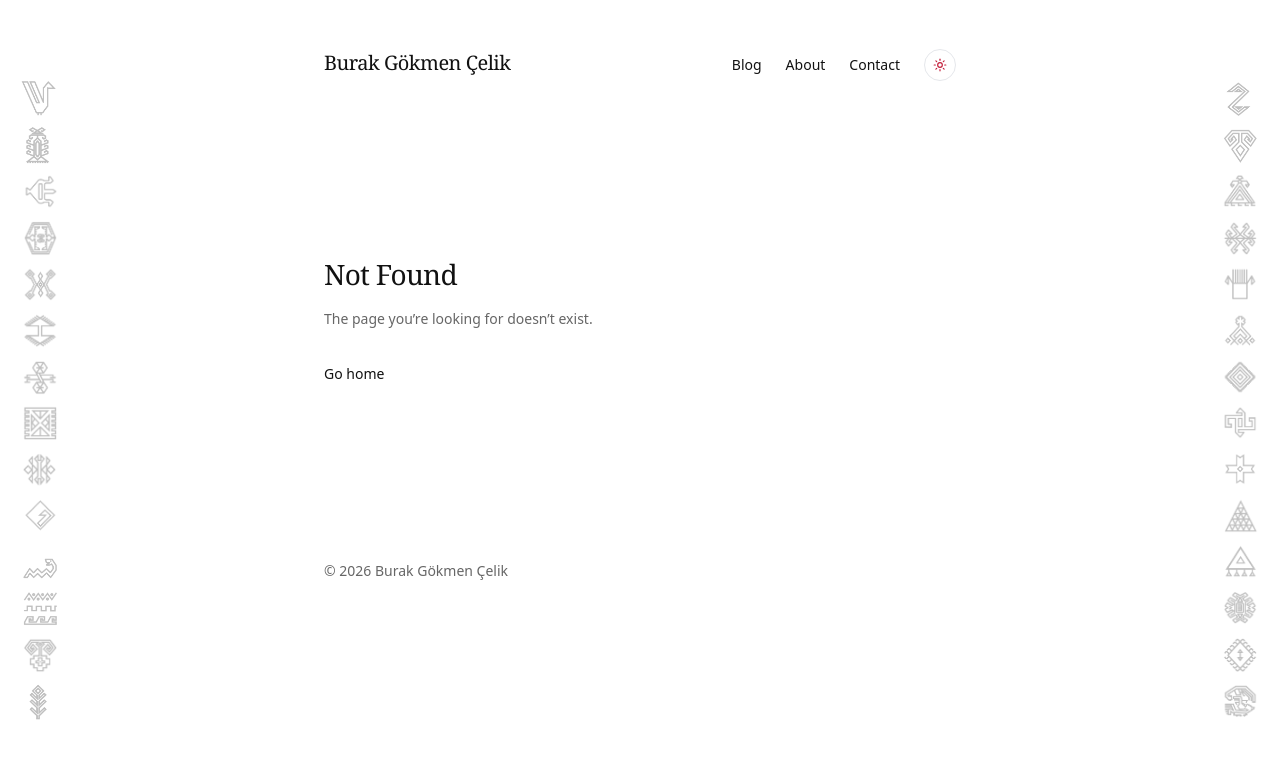
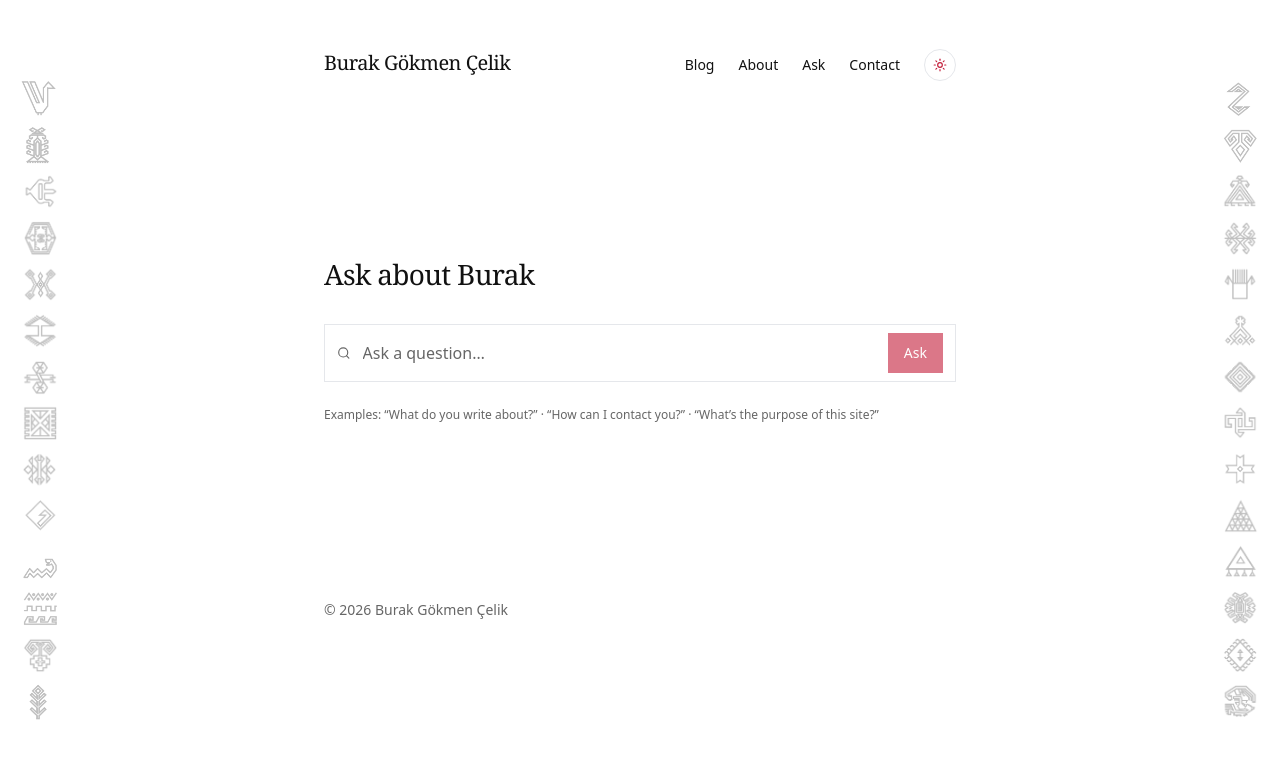
Before and after one commit to gokmency/blog, a Next.js app: page /ask in a window 1280 px wide. Before the commit this address had no page. Shown: the top 758 px of the page. Built offline with nearby package versions, Linux system fonts and the light colour scheme.

Commit message:
Add /ask page with Gemini chatbot

```diff
--- /dev/null
+++ b/app/api/ask/route.ts
@@ -0,0 +1,88 @@
+import { NextResponse } from "next/server";
+import { BURAK_PROFILE } from "@/lib/ai/profile";
+
+// Very small in-memory rate limiter (best-effort on serverless).
+const buckets = new Map<string, { count: number; resetAt: number }>();
+
+function rateLimit(key: string, limit: number, windowMs: number) {
+  const now = Date.now();
+  const b = buckets.get(key);
+  if (!b || now > b.resetAt) {
+    buckets.set(key, { count: 1, resetAt: now + windowMs });
+    return { ok: true, remaining: limit - 1 };
+  }
+  if (b.count >= limit) return { ok: false, remaining: 0 };
+  b.count += 1;
+  return { ok: true, remaining: limit - b.count };
+}
+
+function extractText(data: unknown): string {
+  try {
+    const obj = data as any;
+    const parts = obj?.candidates?.[0]?.content?.parts;
+    if (Array.isArray(parts)) {
+      return parts.map((p) => (typeof p?.text === "string" ? p.text : "")).join("").trim();
+    }
+  } catch {}
+  return "";
+}
+
+export async function POST(req: Request) {
+  try {
+    const ip =
+      req.headers.get("x-forwarded-for")?.split(",")[0]?.trim() ||
+      req.headers.get("x-real-ip") ||
+      "unknown";
+
+    const rl = rateLimit(ip, 12, 60_000); // 12 req / minute / IP
+    if (!rl.ok) {
+      return NextResponse.json({ ok: false, error: "RATE_LIMITED" }, { status: 429 });
+    }
+
+    const body = (await req.json()) as { question?: unknown };
+    const question = typeof body.question === "string" ? body.question.trim() : "";
+
+    if (!question || question.length < 2 || question.length > 500) {
+      return NextResponse.json({ ok: false, error: "INVALID_QUESTION" }, { status: 400 });
+    }
+
+    const apiKey = process.env.GOOGLE_API_KEY;
+    if (!apiKey) {
+      return NextResponse.json({ ok: false, error: "NOT_CONFIGURED" }, { status: 500 });
+    }
+
+    const prompt = `${BURAK_PROFILE}\n\nUser question:\n${question}\n\nAnswer:`;
+
+    const res = await fetch(
+      "https://generativelanguage.googleapis.com/v1beta/models/gemini-2.0-flash:generateContent",
+      {
+        method: "POST",
+        headers: {
+          "Content-Type": "application/json",
+          "X-goog-api-key": apiKey,
+        },
+        body: JSON.stringify({
+          contents: [{ parts: [{ text: prompt }] }],
+          generationConfig: {
+            temperature: 0.2,
+            maxOutputTokens: 250,
+          },
+        }),
+      },
+    );
+
+    const json = await res.json().catch(() => ({}));
+    if (!res.ok) {
+      return NextResponse.json(
+        { ok: false, error: "GEMINI_FAILED", status: res.status },
+        { status: 502 },
+      );
+    }
+
+    const answer = extractText(json) || "I don't know based on what I have.";
+    return NextResponse.json({ ok: true, answer });
+  } catch (e) {
+    const message = e instanceof Error ? e.message : "Unknown error";
+    return NextResponse.json({ ok: false, error: "FAILED", message }, { status: 500 });
+  }
+}
--- /dev/null
+++ b/app/ask/page.tsx
@@ -0,0 +1,72 @@
+"use client";
+
+import { useState } from "react";
+import { Search } from "lucide-react";
+
+export default function AskPage() {
+  const [question, setQuestion] = useState("");
+  const [answer, setAnswer] = useState<string>("");
+  const [status, setStatus] = useState<"idle" | "loading" | "error">("idle");
+
+  const ask = async () => {
+    const q = question.trim();
+    if (!q) return;
+    setStatus("loading");
+    setAnswer("");
+    try {
+      const res = await fetch("/api/ask", {
+        method: "POST",
+        headers: { "content-type": "application/json" },
+        body: JSON.stringify({ question: q }),
+      });
+      const json = (await res.json()) as { ok: boolean; answer?: string };
+      if (!res.ok || !json.ok) throw new Error("FAILED");
+      setAnswer(json.answer || "");
+      setStatus("idle");
+    } catch {
+      setStatus("error");
+      setAnswer("Could not answer right now.");
+    }
+  };
+
+  return (
+    <section className="py-16">
+      <div className="mx-auto w-full max-w-[680px]">
+        <h1 className="mb-8 font-serif text-[28px] leading-tight tracking-tight text-[var(--foreground)]">
+          Ask about Burak
+        </h1>
+
+        <div className="flex items-center gap-3 border border-[var(--line)] bg-transparent px-3 py-2">
+          <Search size={16} className="text-[var(--muted)]" />
+          <input
+            value={question}
+            onChange={(e) => setQuestion(e.target.value)}
+            onKeyDown={(e) => {
+              if (e.key === "Enter") void ask();
+            }}
+            placeholder="Ask a question…"
+            className="h-10 w-full bg-transparent font-sans text-[16px] text-[var(--foreground)] outline-none placeholder:text-[var(--muted)]"
+          />
+          <button
+            type="button"
+            onClick={() => void ask()}
+            disabled={status === "loading" || !question.trim()}
+            className="h-10 shrink-0 rounded-none bg-[var(--accent)] px-4 font-sans text-[14px] text-white hover:bg-[var(--accent-dark)] disabled:opacity-60"
+          >
+            {status === "loading" ? "…" : "Ask"}
+          </button>
+        </div>
+
+        <div className="mt-6 font-sans text-[12px] text-[var(--muted)]">
+          Examples: “What do you write about?” · “How can I contact you?” · “What’s the purpose of this site?”
+        </div>
+
+        {answer ? (
+          <div className="mt-10 font-serif text-[18px] leading-[1.85] text-[var(--foreground)]">
+            {answer}
+          </div>
+        ) : null}
+      </div>
+    </section>
+  );
+}
--- a/components/Header.tsx
+++ b/components/Header.tsx
@@ -26,6 +26,9 @@ export function Header() {
         <Link href="/about" className="hover:text-[var(--accent)] hover:underline decoration-[var(--accent)] underline-offset-4">
           About
         </Link>
+        <Link href="/ask" className="hover:text-[var(--accent)] hover:underline decoration-[var(--accent)] underline-offset-4">
+          Ask
+        </Link>
         <button
           type="button"
           onClick={() => setContactOpen(true)}
--- /dev/null
+++ b/lib/ai/profile.ts
@@ -0,0 +1,12 @@
+export const BURAK_PROFILE = `
+Name: Burak Gökmen Çelik
+
+What to answer:
+- Only answer questions about Burak using this profile and the About text below.
+- If the question asks for something not present here, say you don't know and suggest what to ask instead.
+- Keep answers concise and factual. No invention.
+
+About (site copy):
+- I write about building, thinking, and learning. This site is intentionally minimal.
+- If you want to reach me, reply on a post or connect via my Hashnode profile.
+`;
```
Also changed, not shown: 1 other file (tests, documents, lock files or other folders).
